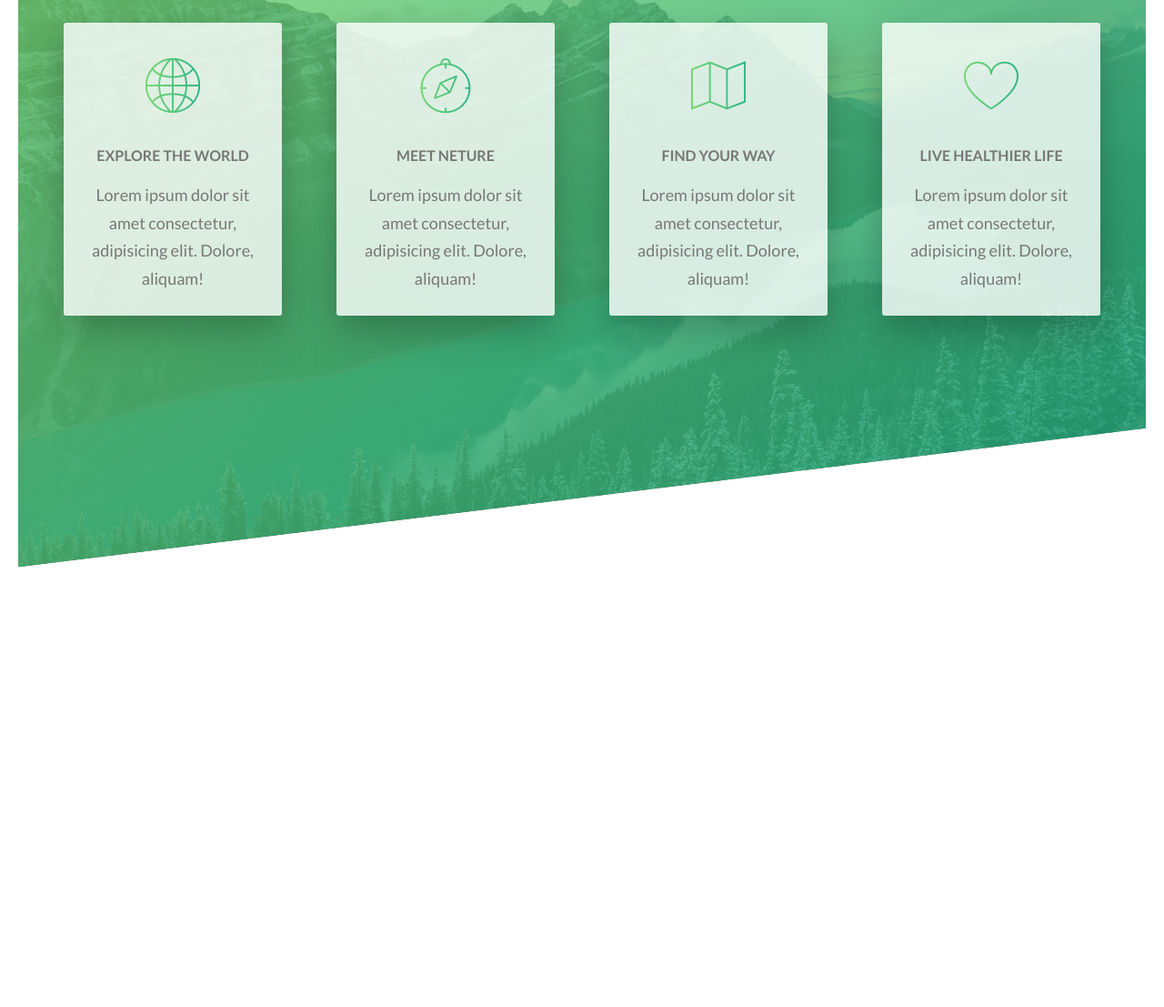
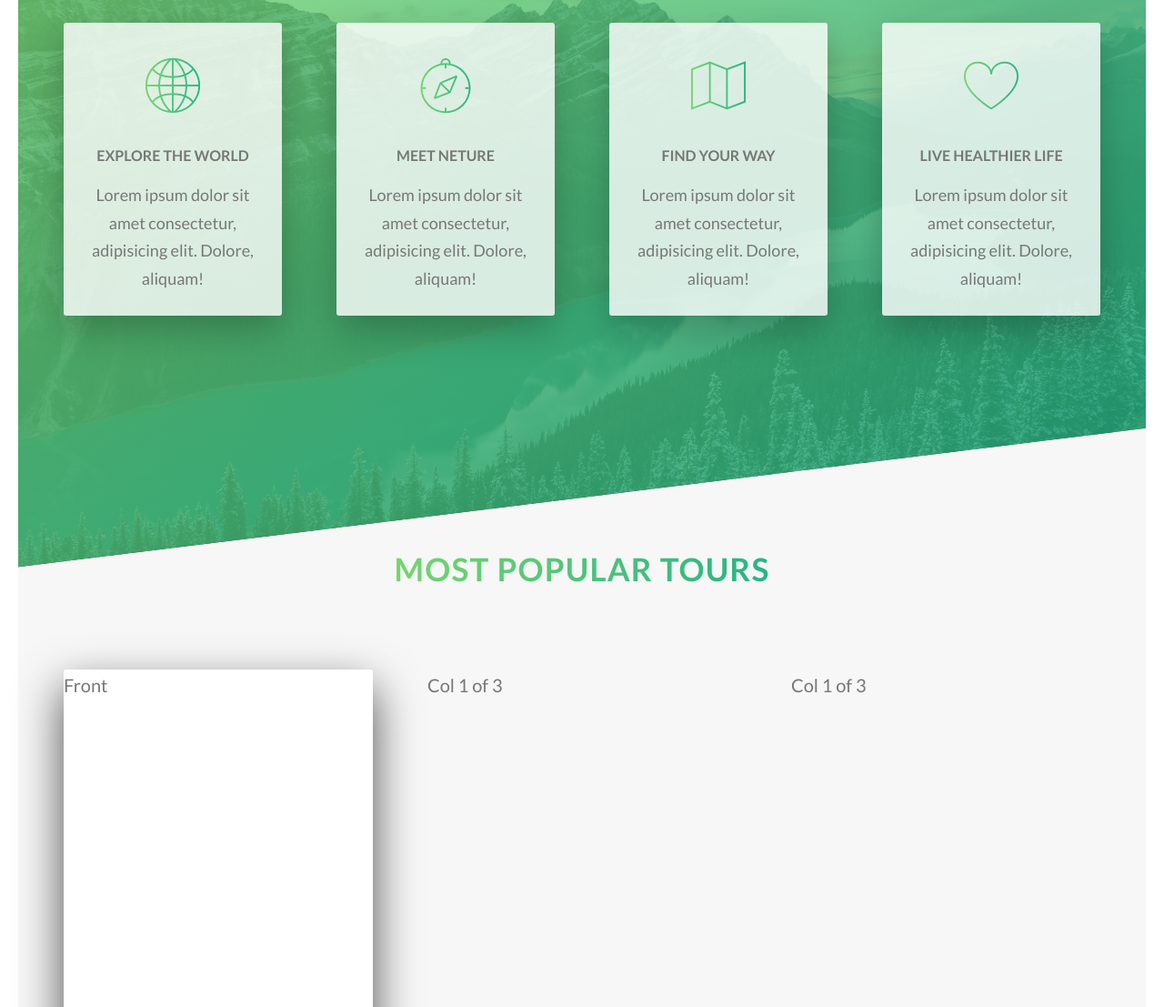
Before and after one commit to ghozlene/Responsive-website, a website: page html/index.html in a window 1280 px wide. Shown: the part 1693-2800 px from the top of the page at 91% size. Before the commit the page ends 2316 px from the top, so only its background shows below. Drawn offline with Linux system fonts and the light colour scheme; files whose address does not match are found by name.

Commit message:
building the tours section working on the Card Style

```diff
--- a/html/index.html
+++ b/html/index.html
@@ -105,6 +105,33 @@
                 </div>
             </div>
         </section>
+
+        <section class="section-tours">
+            <section class="section-about">
+                <div class="u-center-text u-margin-botton-big">
+                    <h2 class="heading-secondery">
+                        Most popular tours
+                    </h2>
+                </div>
+                <div class="row">
+                    <div class="col-1-of-3">
+                        <div class="card">
+                            <div class="card__side card__side-front">
+                                Front
+                            </div>
+                            <div class="card__side card__side-back card__side-back-1">
+                                Back
+                            </div>
+                        </div>
+                    </div>
+                    <div class="col-1-of-3">
+                        Col 1 of 3
+                    </div>
+                    <div class="col-1-of-3">
+                        Col 1 of 3
+                    </div>
+                </div>
+            </section>
     </main>
 </body>
 
--- a/sass/abstracts/_variables.scss
+++ b/sass/abstracts/_variables.scss
@@ -8,6 +8,13 @@ $color-black: #000;
 //color-variable for _home partial
 $color-grey-light-1: #f7f7f7;
 
+//color variable for Card
+
+$color-secondary-light: #ffb900;
+$color-secondary-dark: #ff7730;
+
+$color-tortiary-light: #2998ff;
+$color-tortiary-dark: #5643fa;
 //grid
 $grid-width: 114rem;
 $gutter-vertical: 8rem;
--- /dev/null
+++ b/sass/components/_card.scss
@@ -0,0 +1,38 @@
+.card {
+	perspective: 150rem;
+	-moz-perspective: 150rem;
+	position: relative;
+	height: 50rem;
+	&__side {
+		height: 50rem;
+		transition: all 0.8s ease;
+		position: absolute;
+		top: 0;
+		left: 0;
+		width: 100%;
+		//one of the tricks to one of the face of the card hidden
+		backface-visibility: hidden;
+		border-radius: 0.3rem;
+		box-shadow: 0 2rem 5rem rgba($color-black, 0.7);
+		&-front {
+			background-color: $color-white;
+		}
+		&-back {
+			transform: rotateY(180deg);
+			&-1 {
+				background-image: linear-gradient(
+					to right bottom,
+					$color-secondary-light,
+					$color-secondary-dark
+				);
+			}
+		}
+	}
+	&:hover &__side-front {
+		transform: rotateY(-180deg);
+		box-shadow: 0 2rem 5rem rgba($color-black, 0.5);
+	}
+	&:hover &__side-back {
+		transform: rotateY(0);
+	}
+}
--- a/sass/main.scss
+++ b/sass/main.scss
@@ -10,6 +10,7 @@
 @import 'components/button';
 @import 'components/composition';
 @import 'components/feature-box';
+@import 'components/card';
 @import 'layouts/header';
 @import 'layouts/grid';
 @import 'pages/home';
--- a/sass/pages/_home.scss
+++ b/sass/pages/_home.scss
@@ -19,3 +19,9 @@
 		transform: skewY(7deg);
 	}
 }
+
+.section-tours {
+	background-color: $color-grey-light-1;
+	padding: 25rem 0 50rem 0;
+	margin-top: -25rem;
+}
```
Also changed, not shown: css/style.css, 1 other file.
